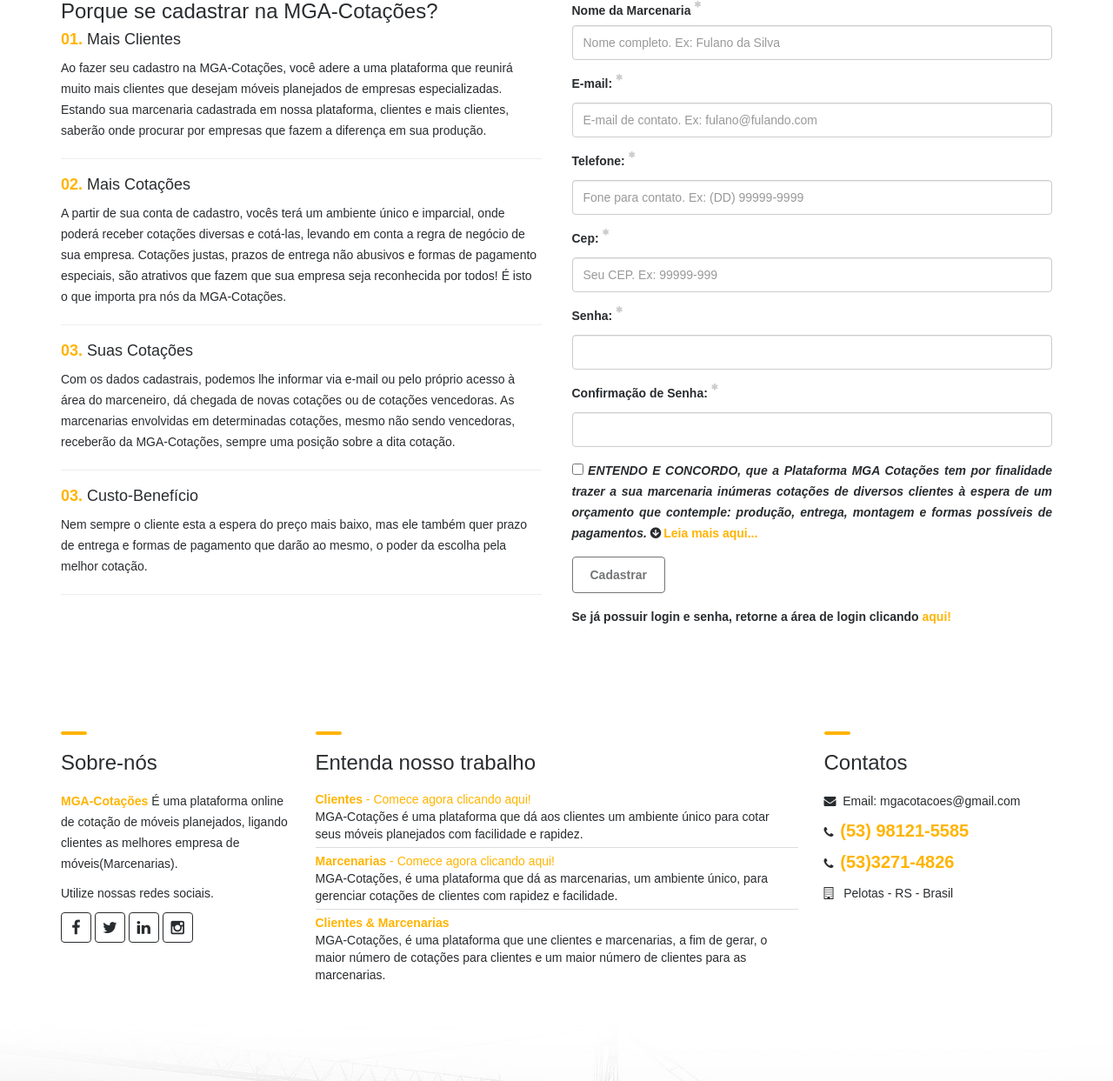
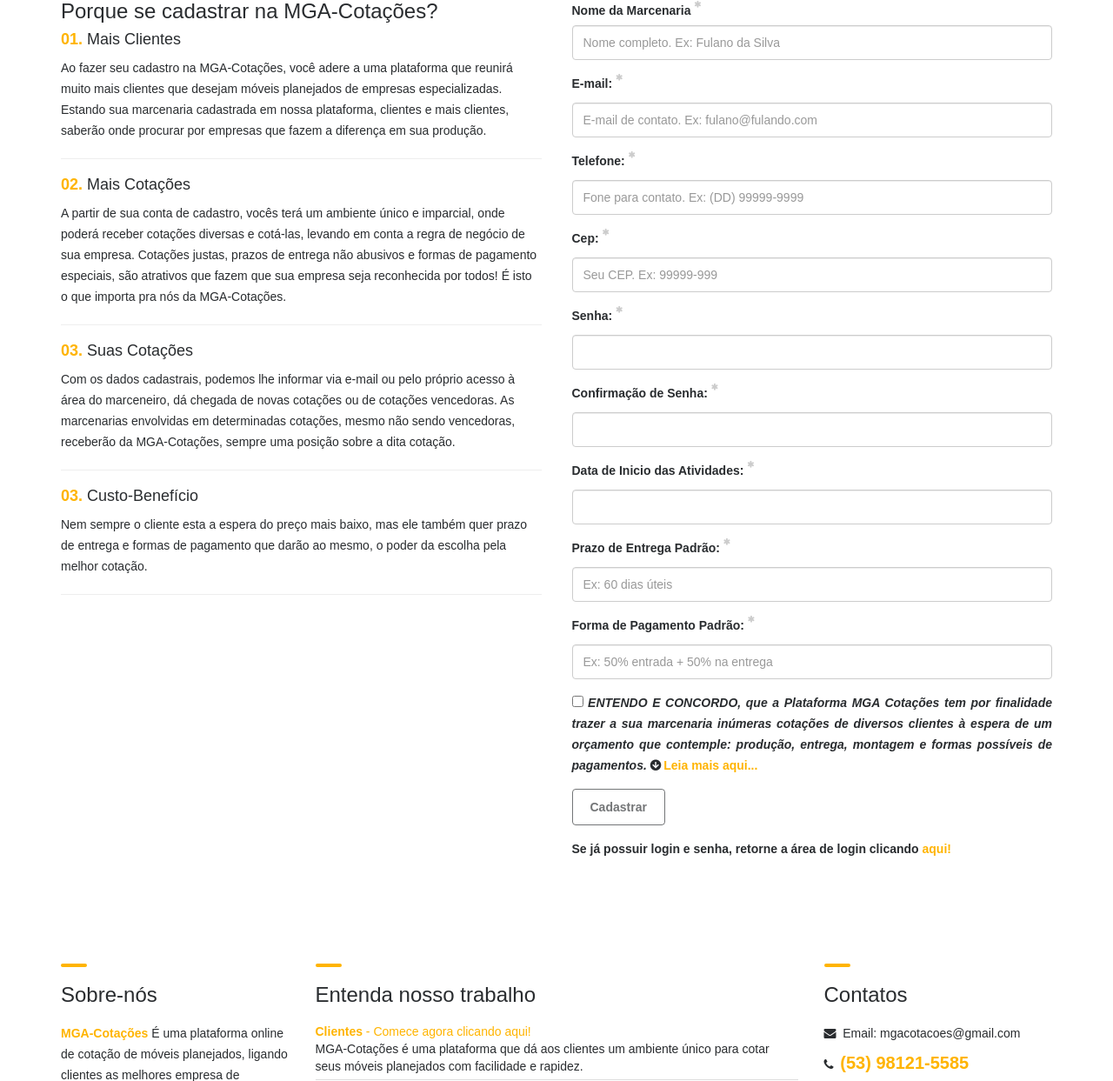
Before and after one commit to lgerardlucas/quotation-now, a Django app: page /accounts/register_provider/ in a window 1280 px wide. Shown: the part 299-1542 px from the top of the page at 87% size. Run offline with Django 3.2, Linux system fonts and the light colour scheme; parts of the project's set-up code (start-up, migrations or seed data) failed here and were passed over; some libraries are stand-ins or nearby versions; some web fonts are replaced.

Commit message:
Dados padrões para provider e campo que controla o movimento para receber ou nao email de cotações por parte do provider

```diff
--- a/qnow_client/views.py
+++ b/qnow_client/views.py
@@ -215,8 +215,9 @@ def quotation_client_email(request,acao='ERROR',send_email_sis='False'):
 
         elif acao == 'à espera':        # E-mail enviado aos providers
             # Lista os emails dos providers para envio em lote
-            # Serão enviados somentes e-mail para os providers do mesmo estado do client
-            providers = User.objects.filter(role='provider',state=request.client.state)
+            # Serão enviados somentes e-mail para os providers do mesmo estado do client e que tenha aprovaçao da plataforma para receber
+            # O campo "approved=False" indica que não foi trancado o processo de orçar cotaões por parte do provider. Se for True, ele não receberá e-mail
+            providers = User.objects.filter(role='provider',state=request.client.state,approved=False)
             if providers:
                 for provider in providers:
                     emails_providers.append(provider.email)
--- a/qnow_provider/views.py
+++ b/qnow_provider/views.py
@@ -154,7 +154,8 @@ def quotation_provider_price(request,quotation_id=0):
 
     # GET - Retorna dados cotação como um todo
     quotation = Quotation.objects.filter(pk=quotation_id,removed=False)
-    form = QuotationPriceForm(request.POST or None, initial={'quotation_number':quotation_id,'quotation_provider':request.user,'date_create':convert_date_to_br(quotation[0].date_create)})
+  teminar isto aqui e depois
+    form = QuotationPriceForm(request.POST or None, initial={'quotation_number':quotation_id,'quotation_provider':request.user,'date_create':convert_date_to_br(quotation[0].date_create),'delivery_time':request.delivery_time})
 
     # GET - Verifica se a cotação tem orçamento
     quotationprice = QuotationPrice.objects.filter(quotation_number_id=quotation_id,quotation_provider=request.user)
--- a/qnow_user/forms.py
+++ b/qnow_user/forms.py
@@ -26,7 +26,7 @@ class RegisterForm(forms.ModelForm):
 
     class Meta:
         model = User
-        fields = ['email','username','phone', 'cep','street','district','city','state','password1','password1','contract_accepted']
+        fields = ['email','username','phone', 'cep','street','district','city','state','password1','password1','birth_date','delivery_time','form_payment','contract_accepted']
 
         widgets = {
             'email': forms.TextInput(
@@ -52,7 +52,21 @@ class RegisterForm(forms.ModelForm):
                 ),
             'state': forms.TextInput(
                 attrs={'placeholder': 'Estado de sua cidade. Ex: RS'}
-                )
+                ),
+            'birth_date': forms.DateInput(
+                attrs={'type': 'text', 'class': 'datepicker-here date_format', 'data-language': 'pt-BR', 'data-position': 'bottom left', 'data-auto-close': 'true', 'autocomplete':'off',
+                    'data-toggle':'tooltip', 'data-placement':'top'
+                    }
+                ),
+            'delivery_time': forms.TextInput(
+                attrs={'placeholder': 'Ex: 60 dias úteis'}
+                ),
+            'form_payment': forms.TextInput(
+                attrs={'placeholder': 'Ex: 50% entrada + 50% na entrega'}
+                ),
+
+
+
         }
 
 
--- a/qnow_user/models.py
+++ b/qnow_user/models.py
@@ -10,7 +10,7 @@ class User(AbstractBaseUser, PermissionsMixin):
 
     email = models.EmailField('E-mail', unique=True)
     username = models.CharField('Nome', unique=True, max_length=100, blank=False)
-    is_active = models.BooleanField('Está ativo?', blank=True, default=True)
+    is_active = models.BooleanField('Acessar o Sistema(S/N)', blank=True, default=True)
     is_staff = models.BooleanField('É da equipe?', blank=True, default=False)
     date_joined = models.DateTimeField('Data de Cadastro', auto_now_add=True)
     role = models.CharField('Classificação', max_length=10, blank=True, default='Indefinido')
@@ -21,11 +21,20 @@ class User(AbstractBaseUser, PermissionsMixin):
     city = models.CharField('Cidade', max_length=50, blank=False, default='Indefinido')
     state = models.CharField('Estado', max_length=50, blank=False, default='Indefinido')
 
-    # Quando definido True, o usuário poderá interagir com o sistema todo(cotações e lances)
-    approved = models.BooleanField('Mov/Autorizada', blank=True, default=False)
+    # Quando definido True, o usuário NÃO PODERÁ interagir/receber emails com o sistema todo(cotações e lances)
+    approved = models.BooleanField('Desativar Movimentação', blank=True, default=False)
 
     contract_accepted = models.BooleanField('Li e concordo(S/N)', blank=True, default=False)
     contract_date_accepted = models.DateTimeField('Li e concordei em:',default=datetime.now)
+
+    # Data de nascimento para client e para a empresa do provider
+    birth_date      = models.DateField('Data de Inicio das Atividades',blank=True, null=True)
+
+    # Prazo de entrega para provider
+    delivery_time       = models.CharField('Prazo de Entrega Padrão',max_length=30,null=True,blank=True)
+
+    # Forma de pagamento para provider
+    form_payment        = models.CharField('Forma de Pagamento Padrão',max_length=50,null=True,blank=True)
 
     objects = UserManager()
 
--- a/qnow_user/templates/register.html
+++ b/qnow_user/templates/register.html
@@ -234,6 +234,47 @@
 											</div>
 										</div>
 
+										{% if origin  == "provider" %}
+											<!-- Data Inicio da atividades do provider -->
+											<div class="form-group" id="form-row-text1">
+												<label for="text1" class="control-label required_label">
+													{{ form.birth_date.label_tag }}
+													<i class="fa fa-asterisk" style="color:#ff0000; font-size:9px; vertical-align:top;"></i>
+												</label>
+												<div class="gcore-display-table">
+													{{ form.birth_date }}
+													{{ form.birth_date.errors }}
+												</div>
+											</div>
+											<!-- Prazo de entrega padrão -->
+											<div class="form-group" id="form-row-text1">
+												<label for="text1" class="control-label required_label">
+													{{ form.delivery_time.label_tag }}
+													<i class="fa fa-asterisk" style="color:#ff0000; font-size:9px; vertical-align:top;"></i>
+												</label>
+												<div class="gcore-display-table">
+													{{ form.delivery_time }}
+													{{ form.delivery_time.errors }}
+												</div>
+											</div>
+											<!-- Forma de pagamento padrão -->
+											<div class="form-group" id="form-row-text1">
+												<label for="text1" class="control-label required_label">
+													{{ form.form_payment.label_tag }}
+													<i class="fa fa-asterisk" style="color:#ff0000; font-size:9px; vertical-align:top;"></i>
+												</label>
+												<div class="gcore-display-table">
+													{{ form.form_payment }}
+													{{ form.form_payment.errors }}
+												</div>
+											</div>
+
+
+										{% endif %}
+
+
+
+
 										<!-- Contrato -->
 										<div class="form-group" id="form-row-text1">
 <!-- 											<label for="text1" class="control-label required_label">
```
Also changed, not shown: qnow_user/admin.py (+13 -2 lines), qnow_client/migrations/0074_auto_20200327_2150.py (added), qnow_client/migrations/0075_auto_20200327_2214.py (added), qnow_provider/migrations/0048_auto_20200327_2150.py (added), qnow_provider/migrations/0049_auto_20200327_2214.py (added), qnow_user/migrations/0018_auto_20200327_2150.py (added), qnow_user/migrations/0019_auto_20200327_2214.py (added).
